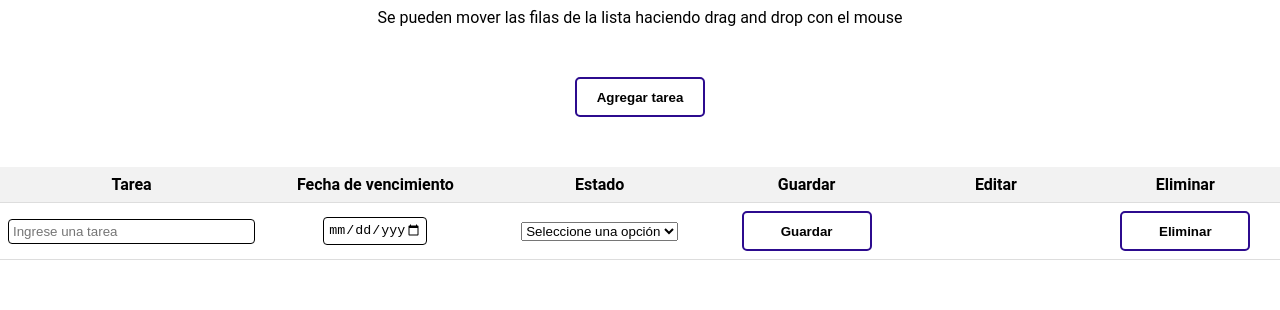
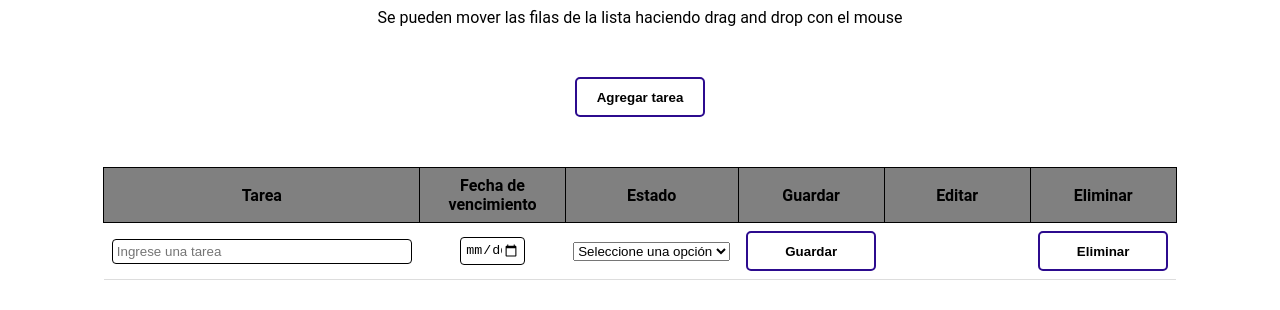
Before and after one commit to HernanGonza/Lista-de-tareas-interactiva, a plain HTML site: page index.html in a window 1280 px wide. Both pictures are taken after a click on the button "Agregar tarea". Shown: the part 90-400 px from the top of the page. Drawn offline with Linux system fonts and the light colour scheme.

Commit message:
"Tercer commit"

```diff
--- a/style.css
+++ b/style.css
@@ -19,7 +19,7 @@ h1 {
 
 #miTabla {
     border-collapse: collapse;
-    width: 100%;
+    width: 50%;
 
   }
 
@@ -31,16 +31,15 @@ h1 {
   }
 
   #miTabla th {
-    background-color: #f2f2f2;
+    background-color:gray;
+    border: solid 1px;
   }
 
-  #miTabla tr.checked-row {
-    background-color: red;
-  }
+
 
   #miTabla input[type="text"]
    {
-    width: 100%;
+    width: 300px;
     padding: 4px;
     border: solid 1px;
     border-radius: 4px;
```
